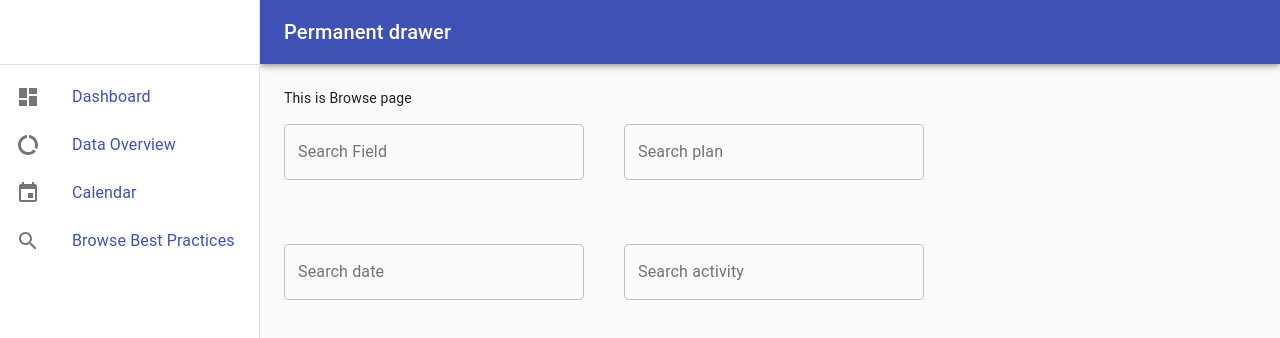
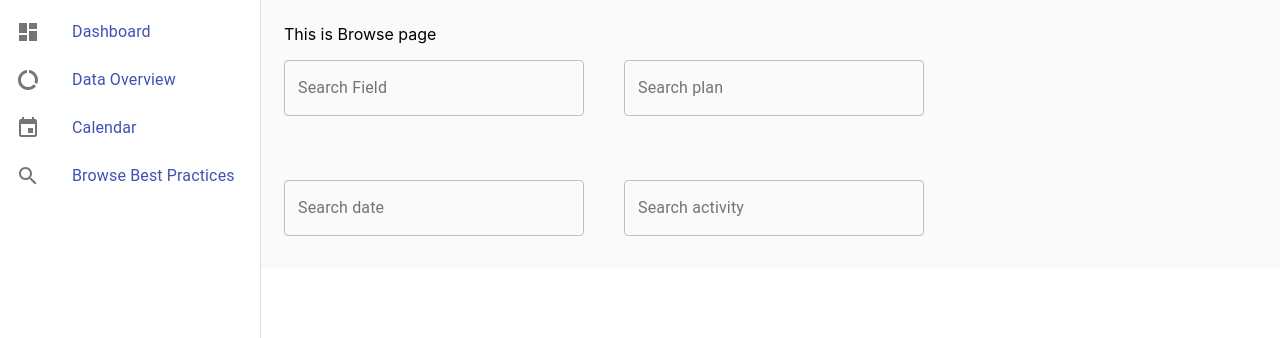
Before and after one commit to camillevo/CSE120_VeracruzVentures, a React (Create React App) app in the folder veracruz-ventures/: page /pages/Browse in a window 1280 px wide. Shown: the top 338 px of the page. Built offline with nearby package versions, Linux system fonts and the light colour scheme.

Commit message:
drawerWidth problem fixed, appBar problem remained

```diff
--- a/veracruz-ventures/src/App.js
+++ b/veracruz-ventures/src/App.js
@@ -12,10 +12,12 @@ import { makeStyles } from '@material-ui/core/styles';
 
 
 
-// import BrowseBestPractice from './pages/Browse';
-// import DashBoard from './pages/Dashboard';
-// import DataOverview from './pages/Data';
-// import Calendar from './pages/Calendar';
+import Browse from './pages/Browse';
+import DashBoard from './pages/Dashboard';
+import Data from './pages/Data';
+import Calendar from './pages/Calendar';
+import AppBar from './pages/Appbar';
+
 
 const useStyles = makeStyles({
   container: {
@@ -26,34 +28,18 @@ const useStyles = makeStyles({
 function App() {
   const classes = useStyles();
   return (
-    <div>
+    <div className={classes.container}>
+      <Router>
+      {/* <AppBar /> */}
       <Drawer />
-      {/* <Router>
       <Switch>
-        <Route exact path='/pages/Dashboard' component = {DashBoard}/>
-        <Route exact path='/pages/Data' component = {DataOverview}/>
-        <Route exact path='/pages/Calendar' component = {Calendar}/>
-        <Route exact path='/pages/Browse' component = {BrowseBestPractice}/>
+        <Route exact from="/pages/Dashboard" render={props => <DashBoard {...props} />} />
+        <Route exact path="/pages/Browse" render={props => <Browse {...props} />} />
+        <Route exact path="/pages/Calendar" render={props => <Calendar {...props} />} />
+        <Route exact path="/pages/Data" render={props => <Data {...props} />} />
       </Switch>
-      </Router> */}
+      </Router>
     </div>
-
-    /* //   <Link href='/pages/Dashboard' className = {classes.link}>
-    //     <Button variant="contained">
-    //       Dashboard
-    //     </Button>
-    //   </Link>
-    //   <Link href='/pages/Data' className = {classes.link}>
-    //     <Button variant="contained">
-    //       Data
-    //     </Button>
-    //   </Link>
-    //   <Link href='/pages/Calendar' className = {classes.link}>
-    //     <Button variant="contained">
-    //       Calendar
-    //     </Button>
-    //   </Link>
-    // </div> */
    );
 };
 
--- /dev/null
+++ b/veracruz-ventures/src/pages/Appbar.js
@@ -0,0 +1,28 @@
+import React from 'react';
+import Typography from '@material-ui/core/Typography';
+import Toolbar from '@material-ui/core/Toolbar';
+import AppBar from '@material-ui/core/AppBar';
+import { makeStyles } from '@material-ui/core/styles';
+
+const useStyles = makeStyles({
+    container: {
+      display: "flex"
+    }
+});
+
+const Appbar = props => {
+    const classes = useStyles();
+    return (
+        <div className = {classes.container}>
+            <AppBar position="fixed" className={classes.appBar}>
+            <Toolbar>
+            <Typography variant="h6" noWrap>
+                Clipped drawer
+            </Typography>
+            </Toolbar>
+            </AppBar>
+        </div>
+    );
+};
+
+export default Appbar;
--- a/veracruz-ventures/src/pages/Browse.js
+++ b/veracruz-ventures/src/pages/Browse.js
@@ -6,18 +6,12 @@ import TextField from '@material-ui/core/TextField';
 import Autocomplete, { createFilterOptions } from '@material-ui/lab/Autocomplete';
 import Grid from '@material-ui/core/Grid';
 
-
-const drawerWidth = 260;
-
 const useStyles = makeStyles((theme) => ({
-  toolbar: theme.mixins.toolbar,
   content: {
     flexGrow: 1,
     backgroundColor: theme.palette.background.default,
     padding: theme.spacing(3),
-    marginLeft: drawerWidth,
   },
-
 }));
 
 const fieldID = [
@@ -29,11 +23,10 @@ const fieldID = [
 
 // indexOf
 
-const BrowseBestPractice = () => {
+const Browse = props => {
     const classes = useStyles();
     return (
      <div className={classes.content}>
-      <div className={classes.toolbar} />
       This is Browse page
       <Grid container direction={"row"} spacing={5}>
       <Grid item>
@@ -95,5 +88,4 @@ const BrowseBestPractice = () => {
     );
 };
 
-
-export default BrowseBestPractice;
+export default Browse;
--- a/veracruz-ventures/src/pages/Calendar.js
+++ b/veracruz-ventures/src/pages/Calendar.js
@@ -1,8 +1,21 @@
-import React from 'react';
+import React from "react";
+import { makeStyles } from '@material-ui/core/styles';
 
-const Calendar = () => {
-    return <div>This is the Calendar page</div>;
+const useStyles = makeStyles((theme) => ({
+  content: {
+    flexGrow: 1,
+    backgroundColor: theme.palette.background.default,
+    padding: theme.spacing(3),
+  },
+}));
+
+const Calendar = props => {
+  const classes = useStyles();
+  return (
+   <div className={classes.content}>
+    This is Calendar page
+  </div>
+  );
 };
 
-
 export default Calendar;
--- a/veracruz-ventures/src/pages/Dashboard.js
+++ b/veracruz-ventures/src/pages/Dashboard.js
@@ -1,58 +1,21 @@
-import React from 'react';
+import React from "react";
 import { makeStyles } from '@material-ui/core/styles';
-import Typography from '@material-ui/core/Typography';
-
-
-const drawerWidth = 260;
 
 const useStyles = makeStyles((theme) => ({
-  root: {
-    display: 'flex',
-  },
-  appBar: {
-    width: `calc(100% - ${drawerWidth}px)`,
-    marginLeft: drawerWidth,
-    //backgroundColor: '#8bc34a',
-  },
-  drawer: {
-    width: drawerWidth,
-    flexShrink: 0,
-  },
-  drawerPaper: {
-    width: drawerWidth,
-    //backgroundColor: '#8bc34a',
-  },
-  // necessary for content to be below app bar
-  toolbar: theme.mixins.toolbar,
   content: {
     flexGrow: 1,
-    //backgroundColor: theme.palette.background.default,
+    backgroundColor: theme.palette.background.default,
     padding: theme.spacing(3),
-    marginLeft: drawerWidth,
   },
 }));
 
-const Dashboard = () => {
-    const classes = useStyles();
-    return (
+const DashBoard = props => {
+  const classes = useStyles();
+  return (
     <div className={classes.content}>
-        <div className={classes.toolbar} />
-        <Typography paragraph>
-          This is Dashboard
-        </Typography>
-        <Typography paragraph>
-          Consequat mauris nunc congue nisi vitae suscipit. Fringilla est ullamcorper eget nulla
-          facilisi etiam dignissim diam. Pulvinar elementum integer enim neque volutpat ac
-          tincidunt. Ornare suspendisse sed nisi lacus sed viverra tellus. Purus sit amet volutpat
-          consequat mauris. Elementum eu facilisis sed odio morbi. Euismod lacinia at quis risus sed
-          vulputate odio. Morbi tincidunt ornare massa eget egestas purus viverra accumsan in. In
-          hendrerit gravida rutrum quisque non tellus orci ac. Pellentesque nec nam aliquam sem et
-          tortor. Habitant morbi tristique senectus et. Adipiscing elit duis tristique sollicitudin
-          nibh sit. Ornare aenean euismod elementum nisi quis eleifend. Commodo viverra maecenas
-          accumsan lacus vel facilisis. Nulla posuere sollicitudin aliquam ultrices sagittis orci a.
-        </Typography>
+      This is Home page
     </div>
-    );
+  );
 };
 
-export default Dashboard;
+export default DashBoard;
--- a/veracruz-ventures/src/pages/Data.js
+++ b/veracruz-ventures/src/pages/Data.js
@@ -1,9 +1,21 @@
 import React from "react";
+import { makeStyles } from '@material-ui/core/styles';
 
-const DataOverview = () => {
-  return <div>This is the Data page</div>;
+const useStyles = makeStyles((theme) => ({
+  content: {
+    flexGrow: 1,
+    backgroundColor: theme.palette.background.default,
+    padding: theme.spacing(3),
+  },
+}));
+
+const Data = props => {
+  const classes = useStyles();
+  return (
+   <div className={classes.content}>
+    This is Data page
+  </div>
+  );
 };
 
-
-
-export default DataOverview;
+export default Data;
--- a/veracruz-ventures/src/pages/Drawer.js
+++ b/veracruz-ventures/src/pages/Drawer.js
@@ -16,7 +16,7 @@ import EventIcon from '@material-ui/icons/Event';
 import DataUsageIcon from '@material-ui/icons/DataUsage';
 import { Link } from '@material-ui/core';
 import { BrowserRouter as Router, Route, Switch } from "react-router-dom";
-//import Home from './Home';
+
 
 
 
@@ -54,7 +54,7 @@ const useStyles = makeStyles((theme) => ({
     display: 'flex',
   },
   appBar: {
-    width: `calc(100% - ${drawerWidth}px)`,
+    width: `calc(100%[ - ${drawerWidth}px])`,
     marginLeft: drawerWidth,
     //backgroundColor: '#8bc34a',
   },
@@ -67,10 +67,9 @@ const useStyles = makeStyles((theme) => ({
     //backgroundColor: '#8bc34a',
   },
   // necessary for content to be below app bar
-  toolbar: theme.mixins.toolbar,
   content: {
     flexGrow: 1,
-    //backgroundColor: theme.palette.background.default,
+    backgroundColor: theme.palette.background.default,
     padding: theme.spacing(3),
   },
 }));
@@ -79,26 +78,7 @@ export default function PermanentDrawerLeft() {
   const classes = useStyles();
 
   return (
-
-      <div>
-        <Router>
-        <Switch>
-          <Route exact path='/pages/Dashboard' component = {DashBoard}/>
-          <Route exact path='/pages/Data' component = {DataOverview}/>
-          <Route exact path='/pages/Calendar' component = {Calendar}/>
-          <Route exact path='/pages/Browse' component = {BrowseBestPractice}/>
-        </Switch>
-        </Router>
-
     <div className={classes.root}>
-      <CssBaseline />
-      <AppBar position="fixed" className={classes.appBar}>
-        <Toolbar>
-          <Typography variant="h6" noWrap>
-            Permanent drawer
-          </Typography>
-        </Toolbar>
-      </AppBar>
       <Drawer
           className={classes.drawer}
           variant="permanent"
@@ -107,13 +87,11 @@ export default function PermanentDrawerLeft() {
           }}
           anchor="left"
         >
-        <div className={classes.toolbar} />
-        <Divider />
           <List>
               {itemsList.map((item, index) => {
               const {text, icon, url} = item;
               return (
-                <Link href={item.url} className = {classes.link}>
+                  <Link href={item.url} >
                   <ListItem button key={text}>
                       {icon && <ListItemIcon>{icon}</ListItemIcon>}
                       <ListItemText primary={text} />
@@ -123,40 +101,6 @@ export default function PermanentDrawerLeft() {
               })}
           </List>
         </Drawer>
-      {/* <main className={classes.content}>
-        <div className={classes.toolbar} />
-        <Typography paragraph>
-          Lorem ipsum dolor sit amet, consectetur adipiscing elit, sed do eiusmod tempor incididunt
-          ut labore et dolore magna aliqua. Rhoncus dolor purus non enim praesent elementum
-          facilisis leo vel. Risus at ultrices mi tempus imperdiet. Semper risus in hendrerit
-          gravida rutrum quisque non tellus. Convallis convallis tellus id interdum velit laoreet id
-          donec ultrices. Odio morbi quis commodo odio aenean sed adipiscing. Amet nisl suscipit
-          adipiscing bibendum est ultricies integer quis. Cursus euismod quis viverra nibh cras.
-          Metus vulputate eu scelerisque felis imperdiet proin fermentum leo. Mauris commodo quis
-          imperdiet massa tincidunt. Cras tincidunt lobortis feugiat vivamus at augue. At augue eget
-          arcu dictum varius duis at consectetur lorem. Velit sed ullamcorper morbi tincidunt. Lorem
-          donec massa sapien faucibus et molestie ac.
-        </Typography>
-        <Typography paragraph>
-          Consequat mauris nunc congue nisi vitae suscipit. Fringilla est ullamcorper eget nulla
-          facilisi etiam dignissim diam. Pulvinar elementum integer enim neque volutpat ac
-          tincidunt. Ornare suspendisse sed nisi lacus sed viverra tellus. Purus sit amet volutpat
-          consequat mauris. Elementum eu facilisis sed odio morbi. Euismod lacinia at quis risus sed
-          vulputate odio. Morbi tincidunt ornare massa eget egestas purus viverra accumsan in. In
-          hendrerit gravida rutrum quisque non tellus orci ac. Pellentesque nec nam aliquam sem et
-          tortor. Habitant morbi tristique senectus et. Adipiscing elit duis tristique sollicitudin
-          nibh sit. Ornare aenean euismod elementum nisi quis eleifend. Commodo viverra maecenas
-          accumsan lacus vel facilisis. Nulla posuere sollicitudin aliquam ultrices sagittis orci a.
-        </Typography>
-      </main> */}
     </div>
-
-    </div>
-
-
-
-
-
-
   );
 }
```
Lines whose indentation alone changed are shown as unchanged.
